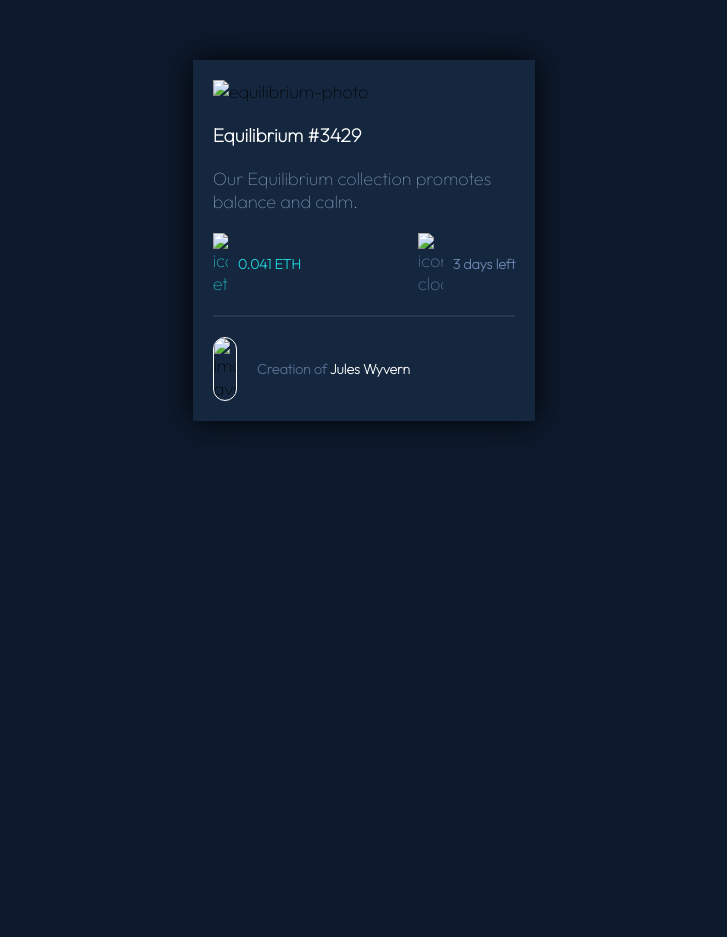
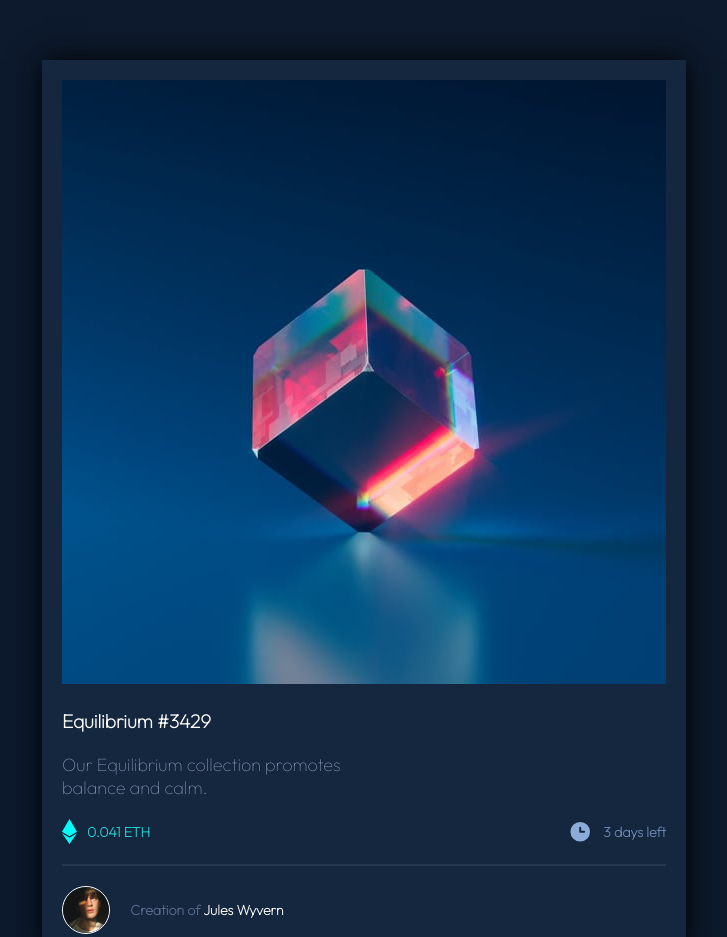
Before and after one commit to hussein-omaar/NFT-Card, a plain HTML site: page index.html in a window 1280 px wide. Shown: the top 937 px of the page, without its empty margins (276-1003 px from the left). Before the commit the page ends 800 px from the top, so only its background shows below. Drawn offline with Linux system fonts and the light colour scheme.

Commit message:
Update index.html

```diff
--- a/index.html
+++ b/index.html
@@ -24,9 +24,9 @@
   <div class="card-wrapper">
 
     <div class="equilibrium-photo space">
-      <img  src="../nft-preview-card-component-main/images/image-equilibrium.jpg" alt="equilibrium-photo">
+      <img  src="images/image-equilibrium.jpg" alt="equilibrium-photo">
       <div class="hover-image">
-        <img src="../nft-preview-card-component-main/images/icon-view.svg" alt="">
+        <img src="images/icon-view.svg" alt="">
       </div>
 
     </div>
@@ -39,14 +39,14 @@
 
     <div class="offer ">
       <div class="left space">
-        <img src="../nft-preview-card-component-main/images/icon-ethereum.svg" alt="icon-ethereum">
+        <img src="images/icon-ethereum.svg" alt="icon-ethereum">
       <h1>0.041 ETH</h1>
 
       </div>
 
 
       <div class="right space">
-        <img src="../nft-preview-card-component-main/images/icon-clock.svg" alt="icon-clock">
+        <img src="images/icon-clock.svg" alt="icon-clock">
        <h1>3 days left</h1>
       </div>
 
@@ -56,7 +56,7 @@
 
     </div>
     <div class="author">
-      <img src="../nft-preview-card-component-main/images/image-avatar.png" alt="image-avatar">
+      <img src="images/image-avatar.png" alt="image-avatar">
       <h1>Creation of <span>Jules Wyvern</span></h1>
 
     </div>
```
